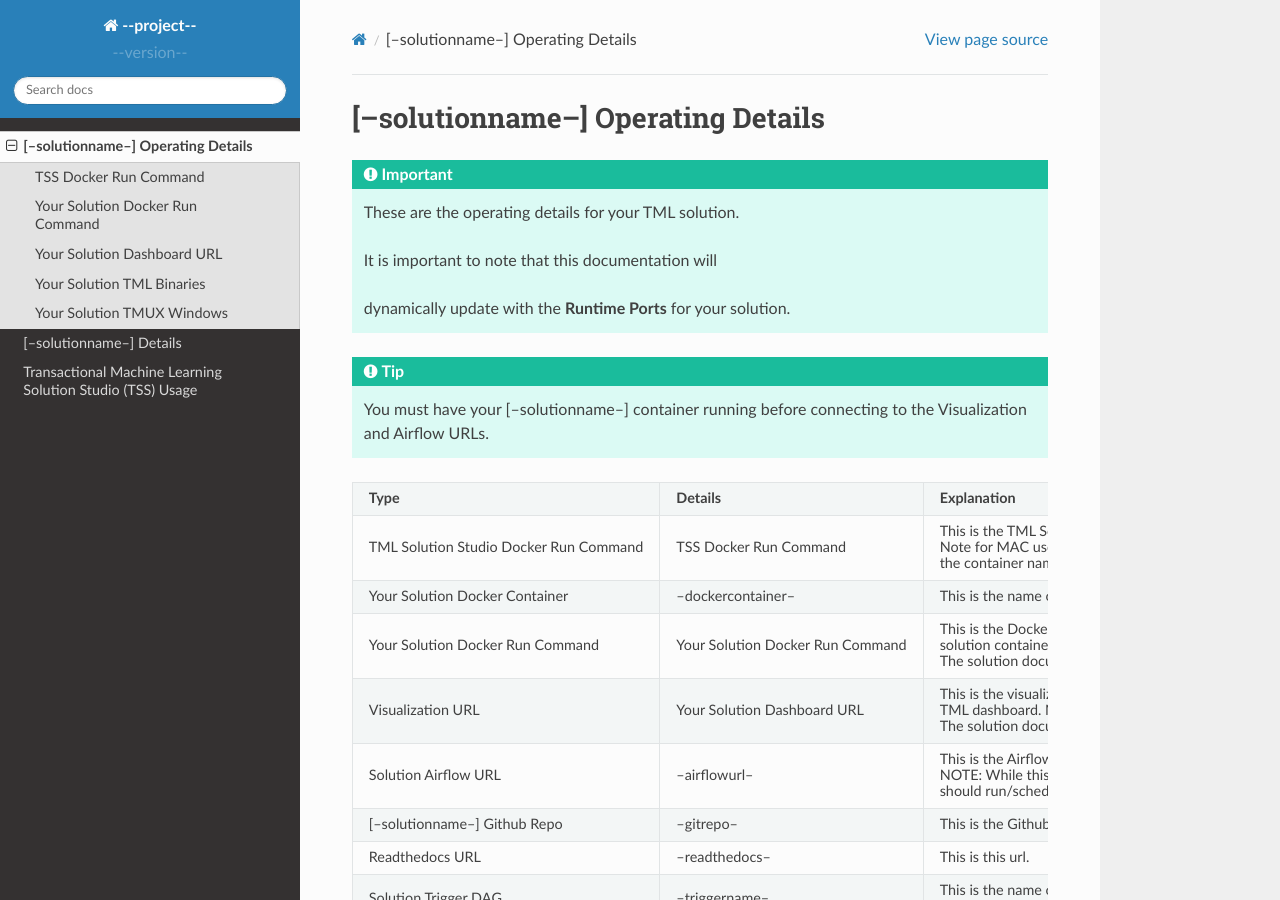
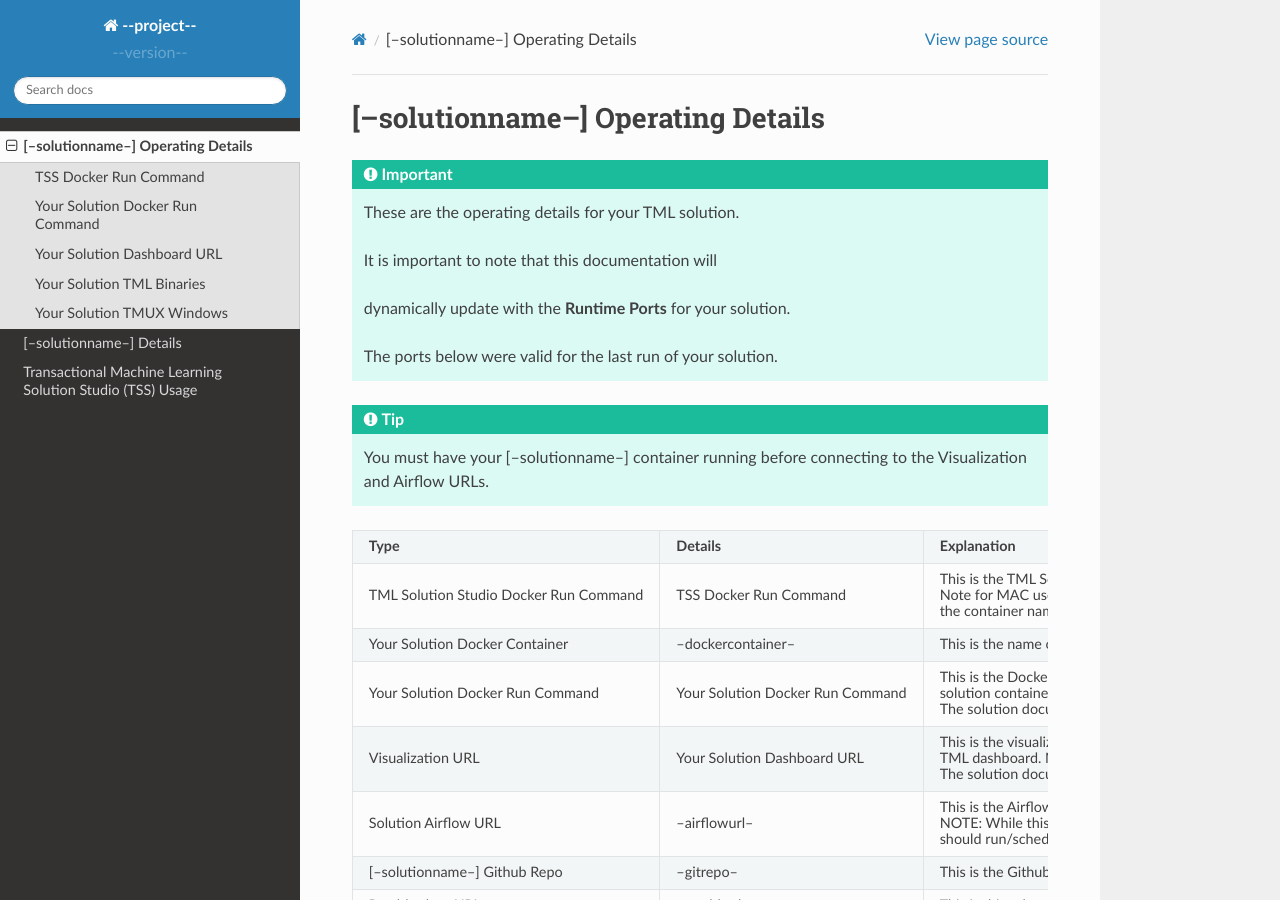
Before and after one commit to vanesalcb06/tssproject2-2b5c, a Sphinx documentation site: the page built from docs/source/operating.rst, in a window 1280 px wide and 900 px high. Built offline with Sphinx 7.4.7 and the Read the Docs theme 2.0.0, drawn with Linux system fonts in a browser that asks for light colours.

Commit message:
Update operating.rst

```diff
--- a/docs/source/operating.rst
+++ b/docs/source/operating.rst
@@ -7,6 +7,8 @@
    It is important to note that this documentation will
 
    dynamically update with the **Runtime Ports** for your solution.
+
+   The ports below were valid for the last run of your solution.
 
 .. tip::
    You must have your [--solutionname--] container running before connecting to the Visualization and Airflow URLs.
```
